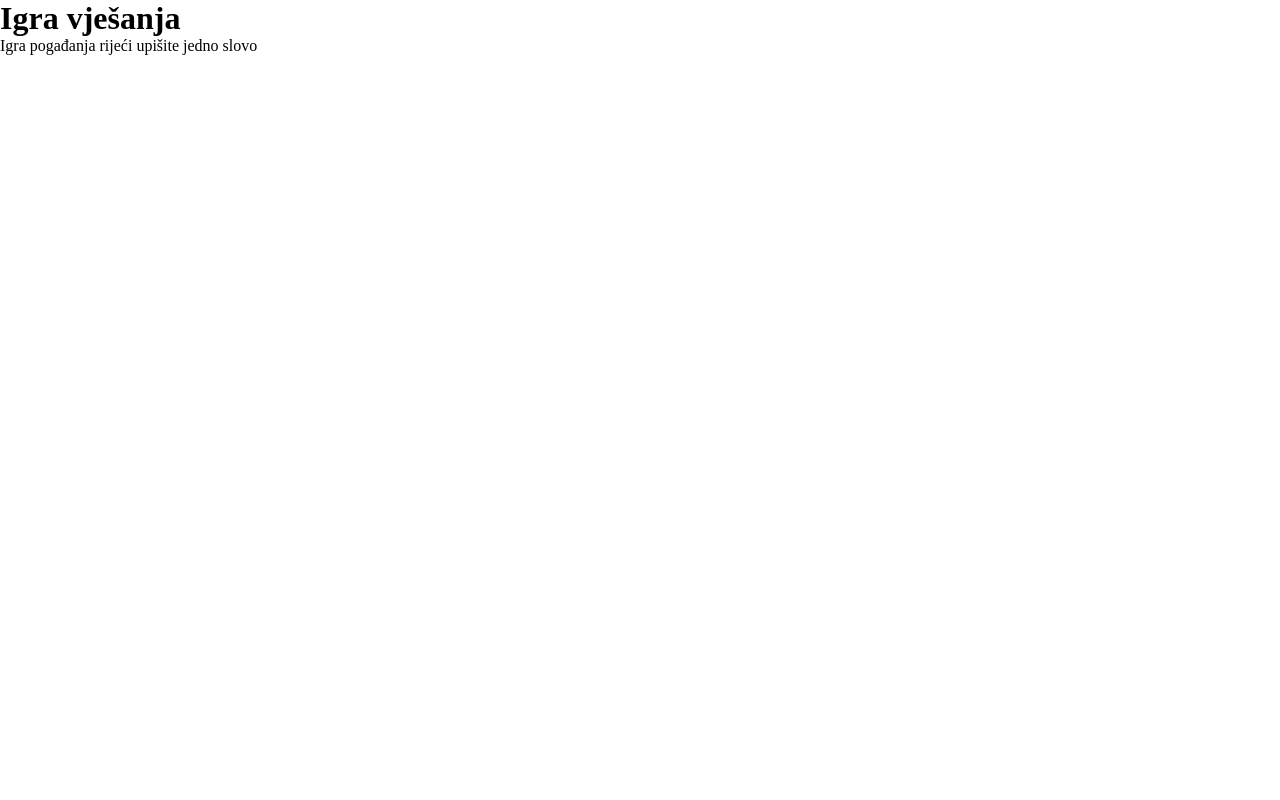
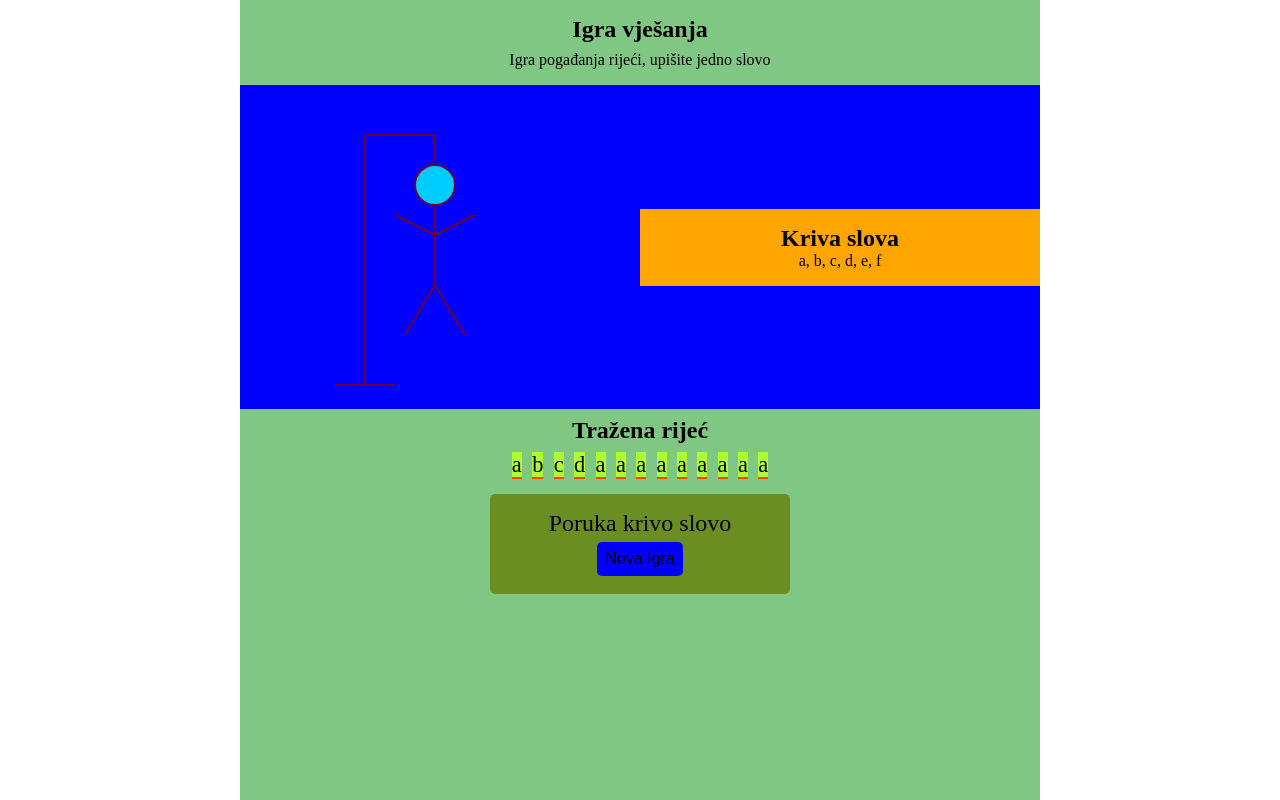
Before and after one commit to alenskupnjak/jsIgraVjesanja, a plain HTML site: page index.html in a window 1280 px wide. Drawn offline with Linux system fonts and the light colour scheme.

Commit message:
001 html

```diff
--- a/index.html
+++ b/index.html
@@ -9,14 +9,62 @@
 <body>
   <div class="container">
     <header>
-      <h1>Igra vješanja</h1>
-      <p>Igra pogađanja rijeći upišite jedno slovo</p>
+      <h2>Igra vješanja</h2>
+      <p>Igra pogađanja rijeći, upišite jedno slovo</p>
     </header>
 
-    <section id="slikaVjesala">
+    <section id="vjesala" class="vjesala">
+      <div class="vjesala-slika">
+        <svg height="320" width="250">
+          <line x1="20" y1="300" x2="80" y2="300" />
+          <line x1="50" y1="300" x2="50" y2="50"/>
+          <line x1="50" y1="50" x2="120" y2="50"/>
+          <line x1="120" y1="50" x2="120" y2="80"/>
+          <circle cx="120" cy="100" r="20" class="dijeloviTijela" />
+          <line x1="120" y1="120" x2="120"  y2="200" class="dijeloviTijela"/>
+          <line x1="120" y1="200" x2="90"  y2="250" class="dijeloviTijela"/>
+          <line x1="120" y1="200" x2="150"  y2="250" class="dijeloviTijela"/>
+          <line x1="120" y1="150" x2="80"  y2="130" class="dijeloviTijela"/>
+          <line x1="120" y1="150" x2="160"  y2="130" class="dijeloviTijela"/>
 
 
+        </svg>
+      </div>
+      <div class="vjesala-kriva-slova">
+        <h2>Kriva slova</h2>
+        <p>a, b, c, d, e, f</p>
+      </div>
+
     </section>
+
+    <section id="trazenaRijec" class="trazenaRijec">
+      <h2>Tražena rijeć</h2>
+      <div class="trazenaRijec-slova">
+        <span>a</span>
+        <span>b</span>
+        <span>c</span>
+        <span>d</span>
+        <span>a</span>
+        <span>a</span>
+        <span>a</span>
+        <span>a</span>
+        <span>a</span>
+        <span>a</span>
+        <span>a</span>
+        <span>a</span>
+        <span>a</span>
+      </div>
+
+    </section>
+
+    <section id="poruke" class="poruke">
+      <div class="krivoSlovo">
+        <p>Poruka krivo slovo</p>
+      </div>
+      <button>Nova Igra</button>
+    </section>
+
+
 
 
   </div>
--- a/style.css
+++ b/style.css
@@ -4,3 +4,86 @@
   padding: 0;
   box-sizing: border-box;
 }
+
+
+.container {
+  background:#81c784;
+  max-width: 800px;
+  margin: auto;
+  height: 100vh;
+  text-align: center;
+  font-size: 1rem;
+}
+
+
+
+header {
+  padding: 1rem;
+}
+
+header p {
+ margin-top: 0.5rem;
+}
+
+.vjesala {
+  display: flex;
+  align-items: center;
+  text-align: center;
+  background: blue;
+
+
+  /*Detalji linjie*/
+  stroke:darkred;
+  stroke-width: 2px;
+  fill: aqua;
+}
+
+.vjesala .vjesala-slika {
+  width: 50%;
+  opacity: 0.8;
+}
+
+.vjesala .vjesala-kriva-slova {
+  text-align: center;
+  padding: 1rem;
+  margin: auto;
+  width: 50%;
+  background: orange;
+}
+
+
+
+.trazenaRijec {
+  padding: 0.5rem;
+}
+
+.trazenaRijec-slova {
+  padding: 0.5rem;
+}
+.trazenaRijec-slova span{
+  margin: 0.2rem;
+  font-size: 1.4rem;
+  background: greenyellow;
+  border-bottom: 2px solid orangered;
+}
+
+.poruke {
+  margin: auto;
+  padding: 1rem;
+  font-size: 1.5rem;
+  width: 300px;
+  height: 100px;
+  background: olivedrab;
+  text-align: center;
+  align-items: center;
+  border-radius: 5px;
+}
+
+button {
+  margin-top: 0.3rem;
+  background:blue;
+  padding: 0.5rem;
+  font-size: 1rem;
+  border: 0;
+  border-radius: 5px;
+}
```
Also changed, not shown: 1 other file.
